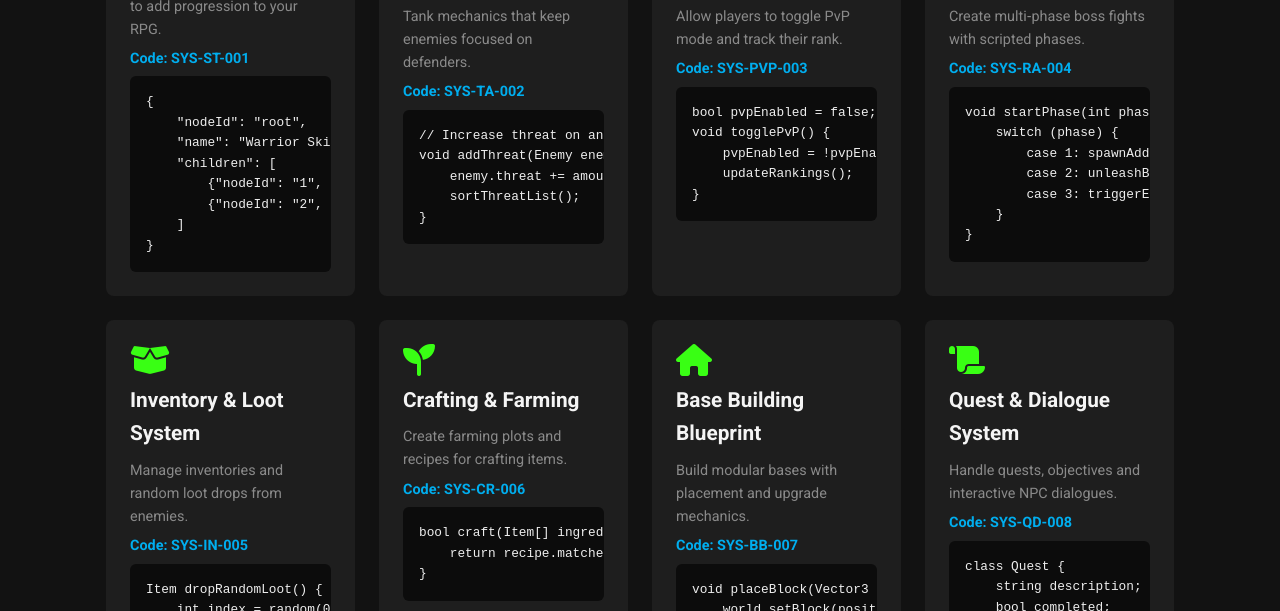
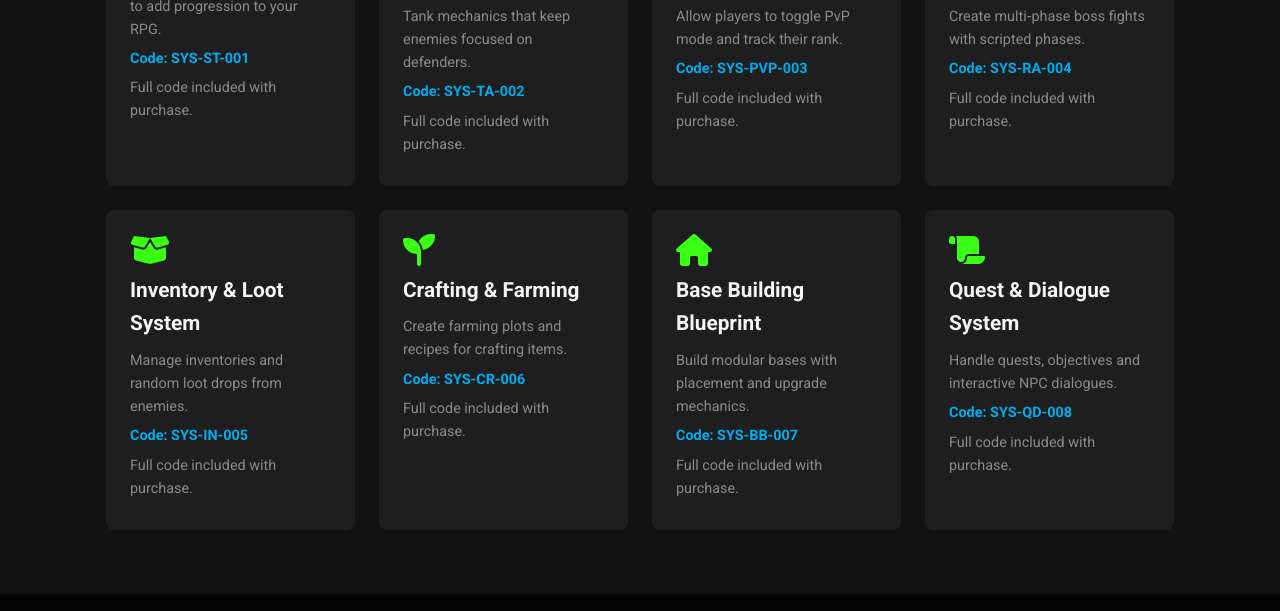
Before and after one commit to knight8280-dotcom/devtutorials, a plain HTML site: page templates.html in a window 1280 px wide. Shown: the part 985-1596 px from the top of the page. Drawn offline with Linux system fonts and the light colour scheme; a small style sheet from the web is missing.

Commit message:
Remove sample code blocks and add paywall notice to shop.html, templates.html, and tutorials.html

```diff
--- a/templates.html
+++ b/templates.html
@@ -53,14 +53,8 @@
             <h3>Skill Tree System</h3>
             <p>A flexible node‑based skill tree to add progression to your RPG.</p>
             <p class="code">Code: SYS-ST-001</p>
-            <pre><code>{
-    "nodeId": "root",
-    "name": "Warrior Skills",
-    "children": [
-        {"nodeId": "1", "name": "Slash", "cost": 1},
-        {"nodeId": "2", "name": "Block", "cost": 1}
-    ]
-}</code></pre>
+            <!-- Code example removed. Full implementation included with purchase. -->
+            <p class="access">Full code included with purchase.</p>
           </div>
           <!-- Threat & Aggro System -->
           <div class="template-card">
@@ -68,11 +62,8 @@
             <h3>Threat &amp; Aggro System</h3>
             <p>Tank mechanics that keep enemies focused on defenders.</p>
             <p class="code">Code: SYS-TA-002</p>
-            <pre><code>// Increase threat on an enemy
-void addThreat(Enemy enemy, float amount) {
-    enemy.threat += amount;
-    sortThreatList();
-}</code></pre>
+            <!-- Code example removed. Full implementation included with purchase. -->
+            <p class="access">Full code included with purchase.</p>
           </div>
           <!-- PvP Toggle & Ranking System -->
           <div class="template-card">
@@ -80,11 +71,8 @@ void addThreat(Enemy enemy, float amount) {
             <h3>PvP Toggle &amp; Ranking</h3>
             <p>Allow players to toggle PvP mode and track their rank.</p>
             <p class="code">Code: SYS-PVP-003</p>
-            <pre><code>bool pvpEnabled = false;
-void togglePvP() {
-    pvpEnabled = !pvpEnabled;
-    updateRankings();
-}</code></pre>
+            <!-- Code example removed. Full implementation included with purchase. -->
+            <p class="access">Full code included with purchase.</p>
           </div>
           <!-- Raid Encounter System -->
           <div class="template-card">
@@ -92,13 +80,8 @@ void togglePvP() {
             <h3>Raid Encounter System</h3>
             <p>Create multi‑phase boss fights with scripted phases.</p>
             <p class="code">Code: SYS-RA-004</p>
-            <pre><code>void startPhase(int phase) {
-    switch (phase) {
-        case 1: spawnAdds(); break;
-        case 2: unleashBossAbility(); break;
-        case 3: triggerEnrage(); break;
-    }
-}</code></pre>
+            <!-- Code example removed. Full implementation included with purchase. -->
+            <p class="access">Full code included with purchase.</p>
           </div>
           <!-- Inventory & Loot System -->
           <div class="template-card">
@@ -106,10 +89,8 @@ void togglePvP() {
             <h3>Inventory &amp; Loot System</h3>
             <p>Manage inventories and random loot drops from enemies.</p>
             <p class="code">Code: SYS-IN-005</p>
-            <pre><code>Item dropRandomLoot() {
-    int index = random(0, lootTable.size - 1);
-    return lootTable[index];
-}</code></pre>
+            <!-- Code example removed. Full implementation included with purchase. -->
+            <p class="access">Full code included with purchase.</p>
           </div>
           <!-- Crafting & Farming Template -->
           <div class="template-card">
@@ -117,9 +98,8 @@ void togglePvP() {
             <h3>Crafting &amp; Farming</h3>
             <p>Create farming plots and recipes for crafting items.</p>
             <p class="code">Code: SYS-CR-006</p>
-            <pre><code>bool craft(Item[] ingredients, Recipe recipe) {
-    return recipe.matches(ingredients);
-}</code></pre>
+            <!-- Code example removed. Full implementation included with purchase. -->
+            <p class="access">Full code included with purchase.</p>
           </div>
           <!-- Base Building Blueprint -->
           <div class="template-card">
@@ -127,9 +107,8 @@ void togglePvP() {
             <h3>Base Building Blueprint</h3>
             <p>Build modular bases with placement and upgrade mechanics.</p>
             <p class="code">Code: SYS-BB-007</p>
-            <pre><code>void placeBlock(Vector3 position, BlockType type) {
-    world.setBlock(position, type);
-}</code></pre>
+            <!-- Code example removed. Full implementation included with purchase. -->
+            <p class="access">Full code included with purchase.</p>
           </div>
           <!-- Quest & Dialogue System -->
           <div class="template-card">
@@ -137,11 +116,8 @@ void togglePvP() {
             <h3>Quest &amp; Dialogue System</h3>
             <p>Handle quests, objectives and interactive NPC dialogues.</p>
             <p class="code">Code: SYS-QD-008</p>
-            <pre><code>class Quest {
-    string description;
-    bool completed;
-    void complete() { completed = true; }
-}</code></pre>
+            <!-- Code example removed. Full implementation included with purchase. -->
+            <p class="access">Full code included with purchase.</p>
           </div>
         </div>
       </div>
```
Also changed, not shown: shop.html (+16 -8 lines), tutorials.html (+24 -12 lines).
